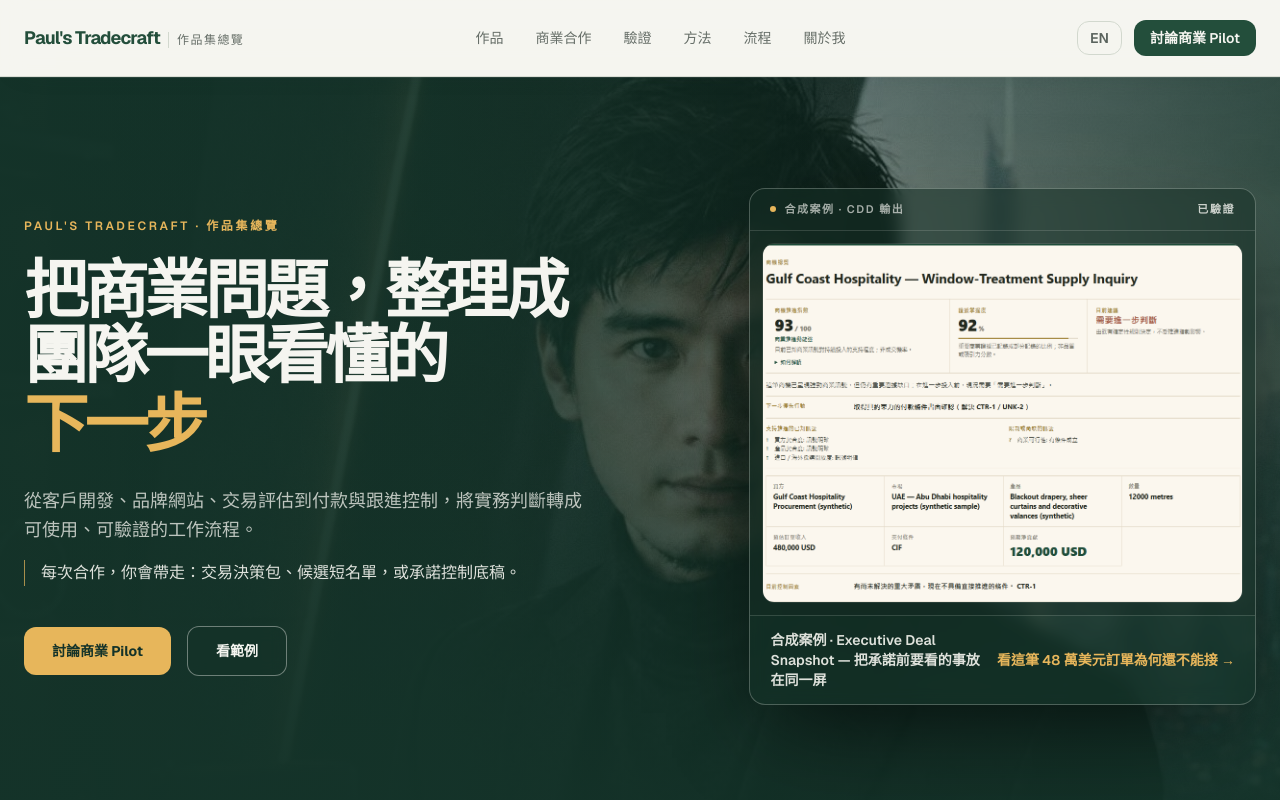
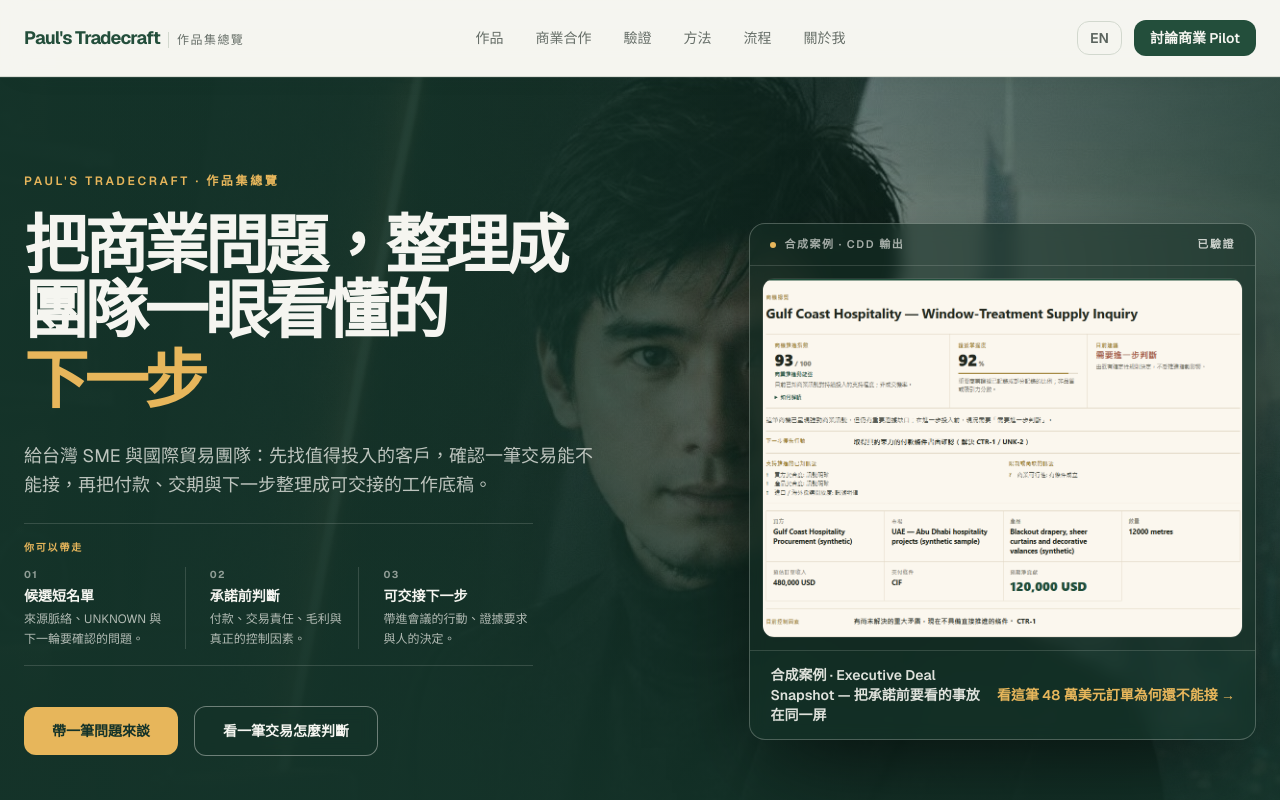
Before and after one commit to apchen1978/pauls-tradecraft, a React (Vite) app: page / in a window 1280 px wide. Shown: the top 800 px of the page. Built offline with nearby package versions, Linux system fonts and the light colour scheme.

Commit message:
feat(hero): clarify client deliverables at first glance

```diff
--- a/src/components/Hero.jsx
+++ b/src/components/Hero.jsx
@@ -57,9 +57,18 @@ export default function Hero() {
           <motion.p variants={fadeUp} className="mt-7 max-w-[48ch] text-base leading-relaxed text-bone/75 md:text-lg">
             {t.hero.sub}
           </motion.p>
-          <motion.p variants={fadeUp} className="mt-4 max-w-[48ch] border-l border-gold/70 pl-4 text-sm font-medium leading-relaxed text-bone/90 md:text-base">
-            {t.hero.youGet}
-          </motion.p>
+          <motion.div variants={fadeUp} className="mt-6 max-w-[48ch] border-y border-bone/15 py-4">
+            <p className="text-[10px] font-bold uppercase tracking-[0.18em] text-gold">{t.hero.youGet}</p>
+            <div className="mt-3 grid gap-3 sm:grid-cols-3 sm:divide-x sm:divide-bone/15">
+              {t.hero.outcomes.map((outcome, index) => (
+                <div key={outcome.title} className={index === 0 ? "sm:pr-3" : index === t.hero.outcomes.length - 1 ? "sm:pl-3" : "sm:px-3"}>
+                  <p className="text-[10px] font-bold tracking-[0.14em] text-bone/55">{String(index + 1).padStart(2, "0")}</p>
+                  <p className="mt-1 text-sm font-semibold text-bone">{outcome.title}</p>
+                  <p className="mt-1 text-xs leading-relaxed text-bone/70">{outcome.body}</p>
+                </div>
+              ))}
+            </div>
+          </motion.div>
           <motion.div variants={fadeUp} className="mt-10 flex flex-wrap items-center gap-4">
             <a
               href="#contact"
--- a/src/i18n.jsx
+++ b/src/i18n.jsx
@@ -11,10 +11,15 @@ const dict = {
       headlineDesktopA: "把商業問題，整理成",
       headlineDesktopB: "團隊一眼看懂的",
       headlineHighlight: "下一步",
-      sub: "從客戶開發、品牌網站、交易評估到付款與跟進控制，將實務判斷轉成可使用、可驗證的工作流程。",
-      youGet: "每次合作，你會帶走：交易決策包、候選短名單，或承諾控制底稿。",
-      ctaPrimary: "討論商業 Pilot",
-      ctaSecondary: "看範例",
+      sub: "給台灣 SME 與國際貿易團隊：先找值得投入的客戶，確認一筆交易能不能接，再把付款、交期與下一步整理成可交接的工作底稿。",
+      youGet: "你可以帶走",
+      outcomes: [
+        { title: "候選短名單", body: "來源脈絡、UNKNOWN 與下一輪要確認的問題。" },
+        { title: "承諾前判斷", body: "付款、交易責任、毛利與真正的控制因素。" },
+        { title: "可交接下一步", body: "帶進會議的行動、證據要求與人的決定。" },
+      ],
+      ctaPrimary: "帶一筆問題來談",
+      ctaSecondary: "看一筆交易怎麼判斷",
       imgCaption: "窗簾軟裝 Pilot 追蹤器 · 實際畫面",
       featuredKicker: "Featured business proof",
       featuredHook1: "每張訂單單看都沒問題。",
@@ -331,10 +336,15 @@ const dict = {
       headlineDesktopA: "Turn commercial problems",
       headlineDesktopB: "into a clear next step",
       headlineHighlight: "your team can act on",
-      sub: "From lead qualification and brand websites to deal review and payment control, I turn commercial judgment into usable, verifiable workflows.",
-      youGet: "Every engagement leaves you with: a deal decision pack, a candidate shortlist, or a commitment control brief.",
-      ctaPrimary: "Discuss a Commercial Pilot",
-      ctaSecondary: "See the example",
+      sub: "For Taiwan SMEs and international trade teams: find accounts worth attention, test whether a deal is ready to pursue, then organize payment, delivery, and next steps into handoff-ready work.",
+      youGet: "You can take away",
+      outcomes: [
+        { title: "A candidate shortlist", body: "Source context, UNKNOWNs, and questions to verify next." },
+        { title: "A pre-commitment view", body: "Payment, trade responsibility, margin, and real controls." },
+        { title: "A handoff-ready next step", body: "Meeting actions, evidence requirements, and human decision." },
+      ],
+      ctaPrimary: "Bring a commercial question",
+      ctaSecondary: "See how one deal is assessed",
       imgCaption: "Curtain soft-furnishing pilot tracker · live view",
       featuredKicker: "Featured business proof",
       featuredHook1: "Each order looks manageable.",
```
